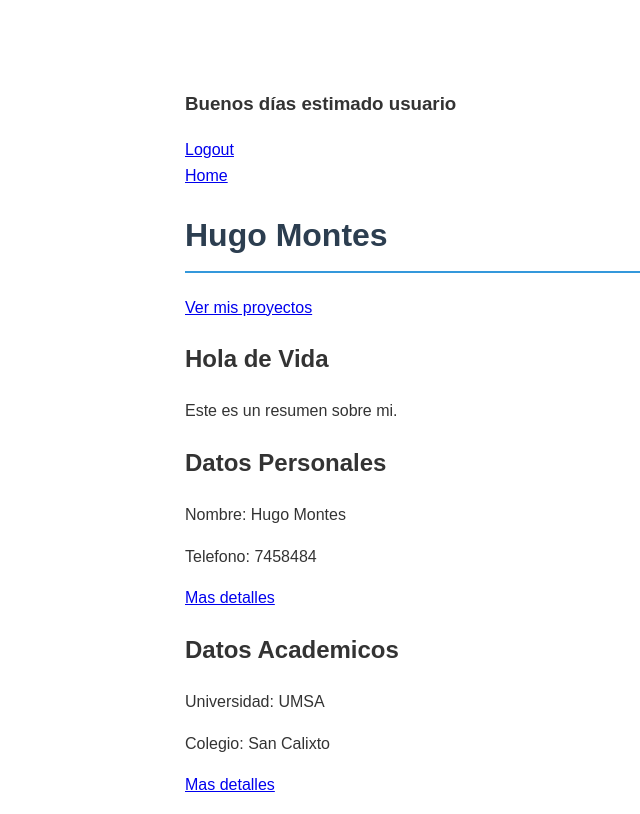
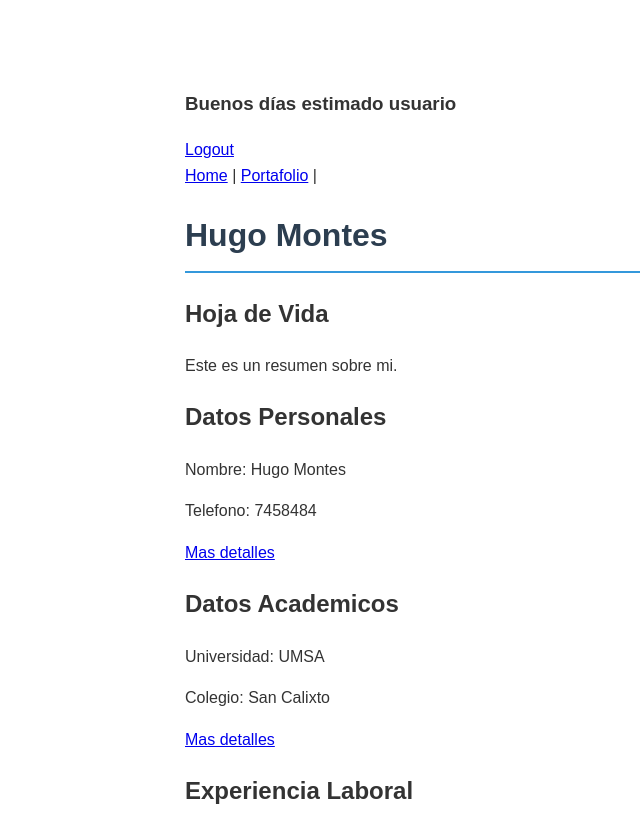
Before and after one commit to HugoMontes/hello-git-usuariox, a plain HTML site: page index.html in a window 1280 px wide. Shown: the top 814 px of the page, without its empty margins (155-795 px from the left). Drawn offline with Linux system fonts and the light colour scheme.

Commit message:
Adicionar portafolio al menu (B)

```diff
--- a/index.html
+++ b/index.html
@@ -13,13 +13,14 @@
     </div>
 
     <nav>
-      <a href="index.html">Home</a>
+      <a href="index.html">Home</a> |
+      <a href="./portafolio.html">Portafolio</a> |
     </nav>
 
     <h1>Hugo Montes</h1>
-    <a href="./portafolio.html">Ver mis proyectos</a>
+    <!-- <a href="./portafolio.html">Ver mis proyectos</a> -->
 
-    <h2>Hola de Vida</h2>
+    <h2>Hoja de Vida</h2>
     <p>Este es un resumen sobre mi.</p>
 
     <h2>Datos Personales</h2>
```
